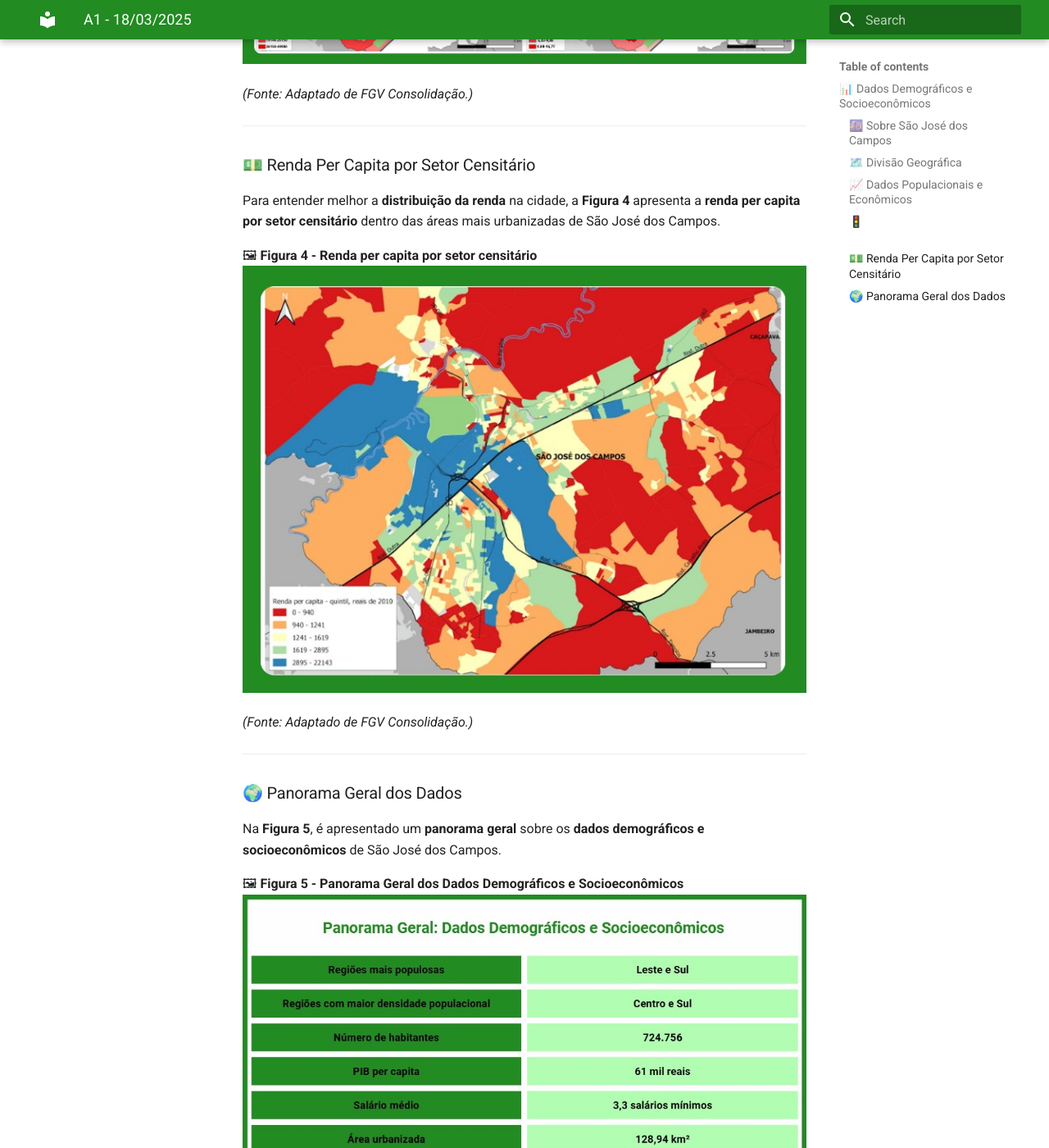
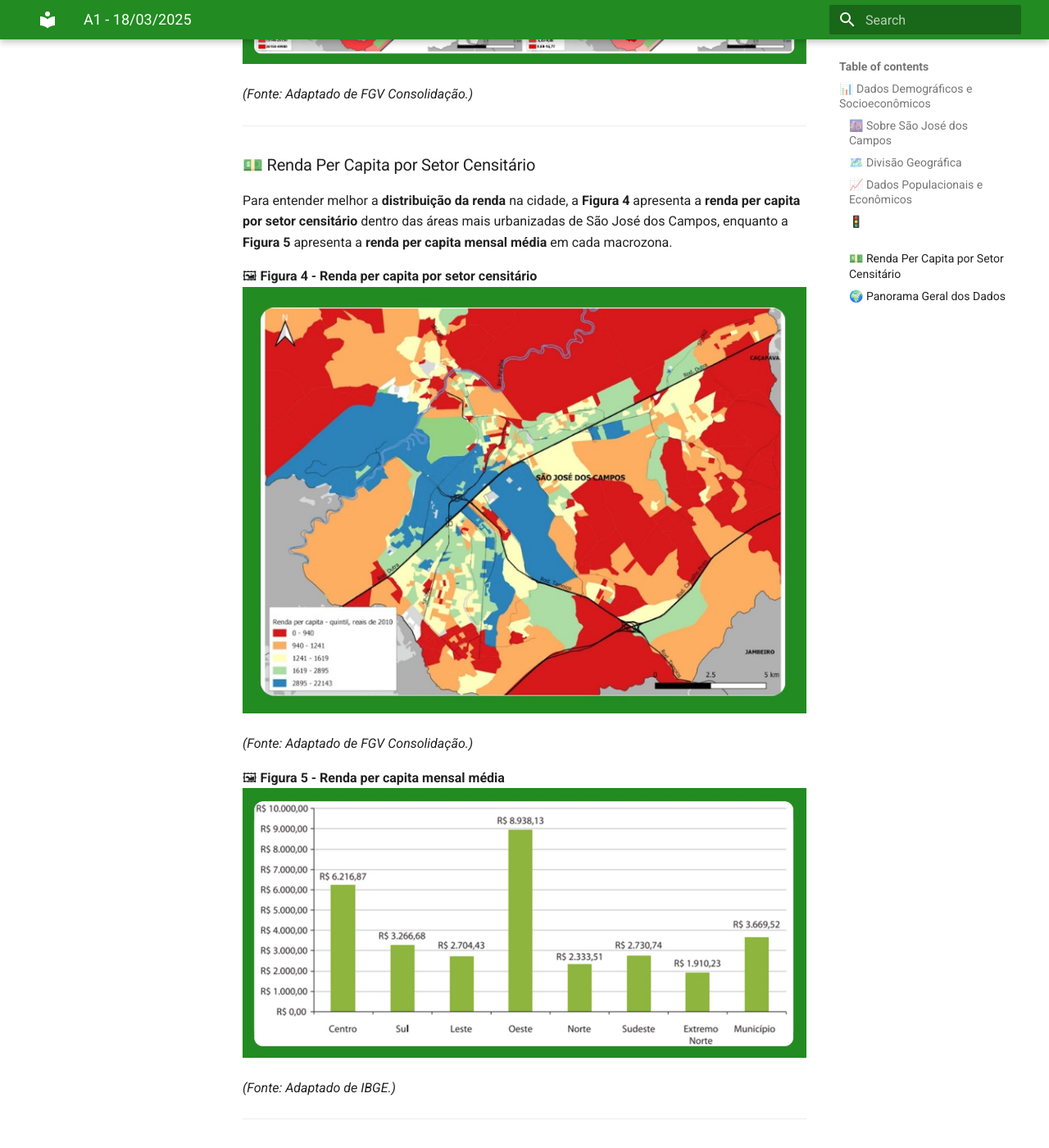
Before and after one commit to Lirucas/ProjetoTesteMkDocs, an MkDocs documentation site: the page built from docs/atv1.md, in a window 1280 px wide and 1400 px high, scrolled down 3267 px. Shown: the whole window at 82% size. Built offline with MkDocs 1.6.1 and Material for MkDocs 9.7.7, drawn with Linux system fonts in a browser that asks for light colours; some of the changed text lies outside the part shown.

Commit message:
Atualizando atv1.md e adicionando imagens em assets

```diff
--- a/docs/atv1.md
+++ b/docs/atv1.md
@@ -86,22 +86,27 @@ Além da divisão geográfica principal, São José dos Campos também pode ser
 
 ### 💵 Renda Per Capita por Setor Censitário
 
-Para entender melhor a **distribuição da renda** na cidade, a **Figura 4** apresenta a **renda per capita por setor censitário** dentro das áreas mais urbanizadas de São José dos Campos.
+Para entender melhor a **distribuição da renda** na cidade, a **Figura 4** apresenta a **renda per capita por setor censitário** dentro das áreas mais urbanizadas de São José dos Campos, enquanto a **Figura 5** apresenta a **renda per capita mensal média** em cada macrozona.
 
 🖼 **Figura 4 - Renda per capita por setor censitário**
 ![Figura 4 - Renda per capita por setor censitário](assets/figura4.jpg)
 
 *(Fonte: Adaptado de FGV Consolidação.)*
 
+🖼 **Figura 5 - Renda per capita mensal média**
+![Figura 5 - Renda per capita mensal média](assets/figura6.jpg)
+
+*(Fonte: Adaptado de IBGE.)*
+
 ---
 
 
 ### 🌍 Panorama Geral dos Dados
 
-Na **Figura 5**, é apresentado um **panorama geral** sobre os **dados demográficos e socioeconômicos** de São José dos Campos.
+Na **Figura 6**, é apresentado um **panorama geral** sobre os **dados demográficos e socioeconômicos** de São José dos Campos.
 
-🖼 **Figura 5 - Panorama Geral dos Dados Demográficos e Socioeconômicos**
-![Figura 5 - Panorama Geral dos Dados Demográficos e Socioeconômicos](assets/figura5.jpg)
+🖼 **Figura 6 - Panorama Geral dos Dados Demográficos e Socioeconômicos**
+![Figura 6 - Panorama Geral dos Dados Demográficos e Socioeconômicos](assets/figura5.jpg)
 
 *(Fonte: Autor.)*
 
```
Also changed, not shown: docs/assets/figura6.jpg (added).
